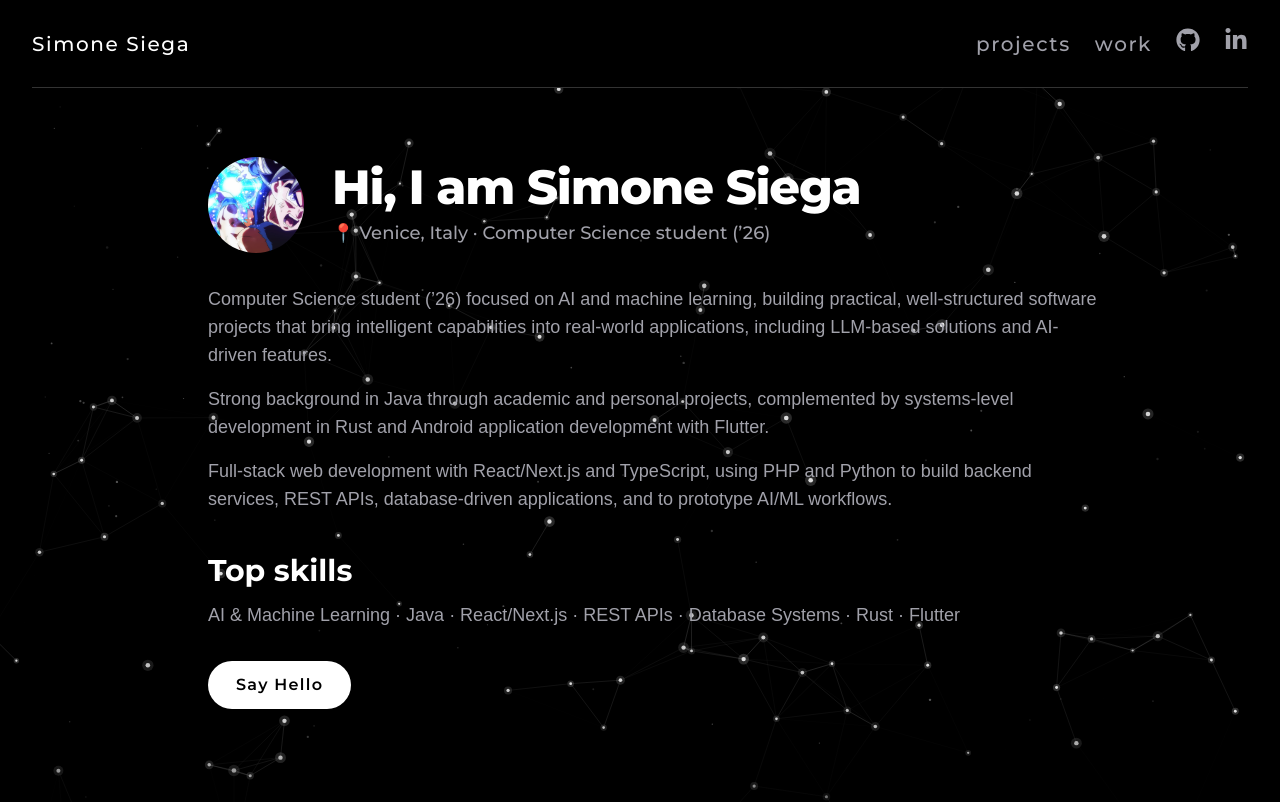
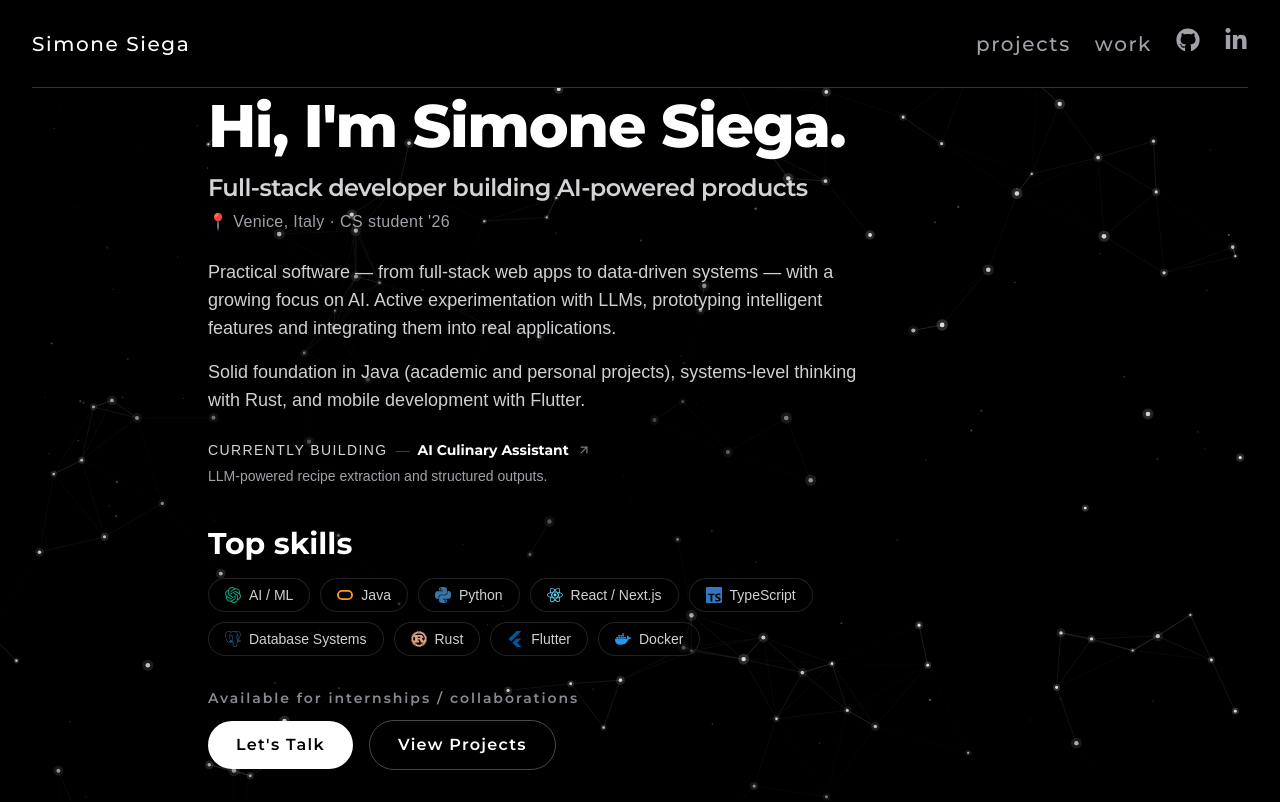
Before and after one commit to simonesiega/portfolio, a Next.js app: page / in a window 1280 px wide. Shown: the top 802 px of the page. Built offline with nearby package versions, Linux system fonts and the light colour scheme.

Commit message:
Revamp homepage hero, skills, and CTAs

```diff
--- a/app/globals.css
+++ b/app/globals.css
@@ -6,6 +6,7 @@
   --ui-fg-muted: #d4d4d8;
   --header-item-color: #a1a1aa;
   --header-item-hover-color: #f5f5f5;
+  --bio-text-color: #d0d0d4;
   --header-border-color: rgba(255, 255, 255, 0.2);
   --header-overlay-bg: rgba(0, 0, 0, 0.72);
   --cta-bg: #ffffff;
@@ -28,6 +29,7 @@
   --ui-fg-muted: #27272a;
   --header-item-color: #52525b;
   --header-item-hover-color: #09090b;
+  --bio-text-color: #3f3f46;
   --header-border-color: rgba(0, 0, 0, 0.2);
   --header-overlay-bg: rgba(255, 255, 255, 0.74);
   --cta-bg: #000000;
--- a/app/page.tsx
+++ b/app/page.tsx
@@ -4,13 +4,37 @@ import { ThemeToggle } from "@/components/theme-toggle";
 import { animationTimings, toMs } from "@/lib/animation-timings";
 import { montserrat } from "@/lib/fonts";
 import { siteConfig } from "@/lib/site-config";
-import Image from "next/image";
 import type { CSSProperties } from "react";
 import { FaGithub, FaLinkedinIn, FaRegCopyright } from "react-icons/fa6";
+import { FiArrowUpRight } from "react-icons/fi";
+import type { IconType } from "react-icons";
+import {
+  SiOpenai,
+  SiOracle,
+  SiPython,
+  SiReact,
+  SiRust,
+  SiFlutter,
+  SiPostgresql,
+  SiTypescript,
+  SiDocker,
+} from "react-icons/si";
 
 const { owner, navigation, social, contact, home } = siteConfig;
 const { landingReveal } = animationTimings;
 const contactEmailHref = `mailto:${contact.email}`;
+
+const skillIcons: Record<string, IconType> = {
+  openai: SiOpenai,
+  oracle: SiOracle,
+  python: SiPython,
+  react: SiReact,
+  typescript: SiTypescript,
+  postgresql: SiPostgresql,
+  rust: SiRust,
+  flutter: SiFlutter,
+  docker: SiDocker,
+};
 
 const landingRevealContainerStyle = {
   "--landing-reveal-duration": toMs(landingReveal.durationMs),
@@ -27,78 +51,131 @@ export default function Home() {
         <SiteHeader
           ownerName={owner.name}
           navItems={navigation.headerLinks}
+          navAriaLabel={navigation.ariaLabel}
           githubUrl={social.githubUrl}
           linkedinUrl={social.linkedinUrl}
+          socialLabels={social.labels}
         />
 
         <section className="relative flex min-h-[calc(100vh-110px)] items-center justify-center">
           <ParticleNetwork className="pointer-events-none absolute top-0 bottom-[-20%] left-1/2 w-screen -translate-x-1/2 [mask-image:linear-gradient(to_bottom,black_0%,black_76%,transparent_100%)]" />
 
           <div
+            className="pointer-events-none absolute inset-0 z-[1]"
+            style={{
+              background:
+                "radial-gradient(ellipse 60% 50% at 38% 50%, var(--ui-bg) 0%, transparent 70%)",
+            }}
+          />
+
+          <div
             className="relative z-10 w-full max-w-4xl translate-x-2 sm:translate-x-4"
             style={landingRevealContainerStyle}
           >
-            <div className="flex items-center gap-5 sm:gap-7">
-              <div
-                className="landing-reveal"
-                style={getLandingRevealStyle(landingReveal.delaysMs.avatar)}
-              >
-                <Image
-                  src={owner.profileImage.src}
-                  alt={owner.profileImage.alt}
-                  width={96}
-                  height={96}
-                  priority
-                  className="h-20 w-20 rounded-full object-cover sm:h-24 sm:w-24"
-                />
-              </div>
-
-              <div className={montserrat.className}>
             <h1
-                  className="landing-reveal text-3xl font-extrabold tracking-tight sm:text-5xl"
+              className={`${montserrat.className} landing-reveal text-4xl font-extrabold tracking-tight sm:text-6xl`}
               style={getLandingRevealStyle(landingReveal.delaysMs.heading)}
             >
               {home.hero.heading}
             </h1>
+
             <p
-                  className="landing-reveal mt-2 text-base text-[var(--header-item-color)] sm:text-lg"
+              className={`${montserrat.className} landing-reveal mt-4 text-xl font-semibold tracking-tight text-[var(--ui-fg-muted)] sm:text-2xl`}
+              style={getLandingRevealStyle(landingReveal.delaysMs.location)}
+            >
+              {home.hero.tagline}
+            </p>
+            <p
+              className="landing-reveal mt-1.5 text-sm tracking-wide text-[var(--header-item-color)] sm:text-base"
               style={getLandingRevealStyle(landingReveal.delaysMs.location)}
             >
               {home.hero.locationLine}
             </p>
-              </div>
+
+            <div
+              className="landing-reveal mt-6 max-w-2xl space-y-4 text-[var(--bio-text-color)] sm:text-lg"
+              style={getLandingRevealStyle(landingReveal.delaysMs.bio)}
+            >
+              {home.hero.bioLines.map((line, index) => (
+                <p key={index}>{line}</p>
+              ))}
             </div>
 
             <div
-              className="landing-reveal mt-8 space-y-4 text-[var(--header-item-color)] sm:text-lg"
-              style={getLandingRevealStyle(landingReveal.delaysMs.bio)}
+              className="landing-reveal mt-6"
+              style={getLandingRevealStyle(landingReveal.delaysMs.featuredProject)}
             >
-              {home.hero.bioLines.map((line) => (
-                <p key={line}>{line}</p>
-              ))}
+              <a
+                href={home.hero.featuredProject.href}
+                target="_blank"
+                rel="noopener noreferrer"
+                aria-label={`${home.hero.featuredProject.ariaLabelPrefix} ${home.hero.featuredProject.title}`}
+                className="group inline-flex items-center gap-2 text-sm transition duration-300 hover:text-[var(--header-item-hover-color)]"
+              >
+                <span className="font-medium uppercase tracking-[0.1em] text-[var(--ui-fg-muted)]">
+                  {home.hero.featuredProject.label}
+                </span>
+                <span className="text-[var(--header-item-color)]/40">—</span>
+                <span className={`${montserrat.className} font-bold text-[var(--ui-fg)]`}>
+                  {home.hero.featuredProject.title}
+                </span>
+                <FiArrowUpRight className="h-3.5 w-3.5 opacity-50 transition-transform duration-300 group-hover:translate-x-0.5 group-hover:-translate-y-0.5 group-hover:opacity-100" />
+              </a>
+              <p className="mt-1 text-sm text-[var(--header-item-color)]">
+                {home.hero.featuredProject.description}
+              </p>
             </div>
 
             <div className="mt-10">
-              <h2
+              <h3
                 className={`${montserrat.className} landing-reveal text-2xl font-bold sm:text-3xl`}
                 style={getLandingRevealStyle(landingReveal.delaysMs.skillsTitle)}
               >
                 {home.hero.topSkillsTitle}
-              </h2>
-              <p
-                className="landing-reveal mt-3 max-w-3xl text-[var(--header-item-color)] sm:text-lg"
+              </h3>
+              <div
+                className="landing-reveal mt-4 flex max-w-3xl flex-wrap gap-2.5"
                 style={getLandingRevealStyle(landingReveal.delaysMs.skillsText)}
               >
-                {home.hero.topSkillsText}
+                {home.hero.skills.map(({ label, iconKey, color }) => {
+                  const Icon = skillIcons[iconKey];
+                  return (
+                    <span
+                      key={label}
+                      className="inline-flex items-center gap-2 rounded-full border border-[var(--header-item-color)]/20 bg-[var(--ui-bg)]/60 px-4 py-1.5 text-sm font-medium text-[var(--bio-text-color)] backdrop-blur-sm"
+                    >
+                      <span style={{ color }} className="flex shrink-0">
+                        {Icon && <Icon className="h-4 w-4" />}
+                      </span>
+                      {label}
+                    </span>
+                  );
+                })}
+              </div>
+
+              <div
+                className="landing-reveal mt-8"
+                style={getLandingRevealStyle(landingReveal.delaysMs.cta)}
+              >
+                <p className={`${montserrat.className} mb-3 text-xs font-semibold tracking-[0.14em] text-[var(--header-item-color)]/85 sm:text-sm`}>
+                  {home.hero.statusLine}
                 </p>
+                <div className="flex flex-wrap items-center gap-3 sm:gap-4">
+                  <a
+                    href={`#${home.contactSection.id}`}
+                    className={`${montserrat.className} inline-flex items-center justify-center rounded-full bg-[var(--cta-bg)] px-7 py-3 text-sm font-semibold tracking-[0.08em] text-[var(--cta-fg)] transition duration-300 hover:scale-[1.02] hover:opacity-90 sm:text-base`}
+                  >
+                    {home.hero.primaryCtaLabel}
+                  </a>
 
                   <a
-                href={`#${home.contactSection.id}`}
-                className={`${montserrat.className} landing-reveal mt-8 inline-flex items-center justify-center rounded-full bg-[var(--cta-bg)] px-7 py-3 text-sm font-semibold tracking-[0.08em] text-[var(--cta-fg)] transition duration-300 hover:scale-[1.02] hover:opacity-90 sm:text-base`}
-                style={getLandingRevealStyle(landingReveal.delaysMs.cta)}
+                    href={home.hero.secondaryCtaHref}
+                    className={`${montserrat.className} inline-flex items-center justify-center rounded-full border border-[var(--header-item-color)]/45 bg-transparent px-7 py-3 text-sm font-semibold tracking-[0.08em] text-[var(--ui-fg)] transition duration-300 hover:scale-[1.02] hover:border-[var(--header-item-hover-color)] hover:text-[var(--header-item-hover-color)] sm:text-base`}
                   >
-                {home.hero.ctaLabel}
+                    {home.hero.secondaryCtaLabel}
                   </a>
+                </div>
+              </div>
             </div>
           </div>
         </section>
@@ -108,12 +185,16 @@ export default function Home() {
           className="relative flex min-h-screen items-center justify-center"
         >
           <div className="w-full max-w-3xl text-center">
-            <h3 className={`${montserrat.className} text-3xl font-extrabold sm:text-5xl`}>
+            <h2 className={`${montserrat.className} text-3xl font-extrabold sm:text-5xl`}>
               {home.contactSection.title}
-            </h3>
+            </h2>
 
             <p className="mx-auto mt-5 max-w-2xl text-base text-[var(--header-item-color)] sm:text-lg">
               {home.contactSection.description}
+            </p>
+
+            <p className="mx-auto mt-5 max-w-2xl text-base text-[var(--header-item-color)] sm:text-lg">
+              {home.contactSection.statusLine}
             </p>
 
             <a
@@ -128,19 +209,19 @@ export default function Home() {
                 href={social.githubUrl}
                 target="_blank"
                 rel="noopener noreferrer"
-                aria-label="GitHub"
+                aria-label={social.labels.github}
                 className="inline-flex items-center justify-center text-[var(--header-item-color)] transition duration-300 hover:scale-110 hover:text-[var(--header-item-hover-color)]"
               >
                 <FaGithub className="h-6 w-6" />
               </a>
 
-              <span className="text-[var(--header-item-color)]">·</span>
+              <span className="text-[var(--header-item-color)]" aria-hidden="true">·</span>
 
               <a
                 href={social.linkedinUrl}
                 target="_blank"
                 rel="noopener noreferrer"
-                aria-label="LinkedIn"
+                aria-label={social.labels.linkedin}
                 className="inline-flex items-center justify-center text-[var(--header-item-color)] transition duration-300 hover:scale-110 hover:text-[var(--header-item-hover-color)]"
               >
                 <FaLinkedinIn className="h-6 w-6" />
--- a/components/particle-network.tsx
+++ b/components/particle-network.tsx
@@ -110,7 +110,7 @@ export function ParticleNetwork({ className }: ParticleNetworkProps) {
       const { width, height } = dimensionsRef.current;
       const area = width * height;
 
-        const baseCount = clamp(
+      const baseCount = clamp(
         Math.round(area * density.baseParticles),
         density.minParticles,
         density.maxParticles,
--- a/lib/site-config.ts
+++ b/lib/site-config.ts
@@ -11,10 +11,6 @@ export const siteConfig = {
 
   owner: {
     name: "Simone Siega",
-    profileImage: {
-      src: "/profile_placeholder.jpg",
-      alt: "Simone Siega profile",
-    },
   },
 
   navigation: {
@@ -22,11 +18,16 @@ export const siteConfig = {
       { href: "/projects", label: "projects" },
       { href: "/work", label: "work" },
     ],
+    ariaLabel: "Primary navigation",
   },
 
   social: {
     githubUrl: "https://github.com/simonesiega",
     linkedinUrl: "https://linkedin.com/in/simonesiega",
+    labels: {
+      github: "GitHub",
+      linkedin: "LinkedIn",
+    },
   },
 
   contact: {
@@ -35,23 +36,44 @@ export const siteConfig = {
 
   home: {
     hero: {
-      heading: "Hi, I am Simone Siega",
-      locationLine: "📍 Venice, Italy · Computer Science student (’26)",
+      heading: "Hi, I'm Simone Siega.",
+      tagline: "Full-stack developer building AI-powered products",
+      locationLine: "📍 Venice, Italy · CS student '26",
       bioLines: [
-        "Computer Science student (’26) focused on AI and machine learning, building practical, well-structured software projects that bring intelligent capabilities into real-world applications, including LLM-based solutions and AI-driven features.",
-        "Strong background in Java through academic and personal projects, complemented by systems-level development in Rust and Android application development with Flutter.",
-        "Full-stack web development with React/Next.js and TypeScript, using PHP and Python to build backend services, REST APIs, database-driven applications, and to prototype AI/ML workflows.",
+        "Practical software — from full-stack web apps to data-driven systems — with a growing focus on AI. Active experimentation with LLMs, prototyping intelligent features and integrating them into real applications.",
+        "Solid foundation in Java (academic and personal projects), systems-level thinking with Rust, and mobile development with Flutter.",
       ],
       topSkillsTitle: "Top skills",
-      topSkillsText:
-        "AI & Machine Learning · Java · React/Next.js · REST APIs · Database Systems · Rust · Flutter",
-      ctaLabel: "Say Hello",
+      skills: [
+        { label: "AI / ML", iconKey: "openai", color: "#10a37f" },
+        { label: "Java", iconKey: "oracle", color: "#f89820" },
+        { label: "Python", iconKey: "python", color: "#3776ab" },
+        { label: "React / Next.js", iconKey: "react", color: "#61dafb" },
+        { label: "TypeScript", iconKey: "typescript", color: "#3178c6" },
+        { label: "Database Systems", iconKey: "postgresql", color: "#336791" },
+        { label: "Rust", iconKey: "rust", color: "#dea584" },
+        { label: "Flutter", iconKey: "flutter", color: "#02569b" },
+        { label: "Docker", iconKey: "docker", color: "#2496ed" },
+      ],
+      featuredProject: {
+        label: "Currently building",
+        title: "AI Culinary Assistant",
+        description: "LLM-powered recipe extraction and structured outputs.",
+        href: "https://github.com/simonesiega-academics/hs-ai-culinary-assistant",
+        ariaLabelPrefix: "View project:",
+      },
+      statusLine: "Available for internships / collaborations",
+      primaryCtaLabel: "Let's Talk",
+      secondaryCtaLabel: "View Projects",
+      secondaryCtaHref: "/projects",
     },
     contactSection: {
       id: "contact",
       title: "Let's build something great together.",
       description:
         "If you have an idea, a product to improve, or a project where design and engineering need to work together, I would love to hear from you.",
+      statusLine:
+        "Open to internships, collaborations, and selected freelance projects.",
       copyrightLabel: "2026 SIMONE SIEGA",
       tagline: "Design · Code · Clarity.",
     },
```
Also changed, not shown: components/site-header.tsx (+7 -3 lines), lib/animation-timings.ts (+4 -4 lines), public/profile_placeholder.jpg (deleted). Lines whose indentation alone changed are shown as unchanged.
